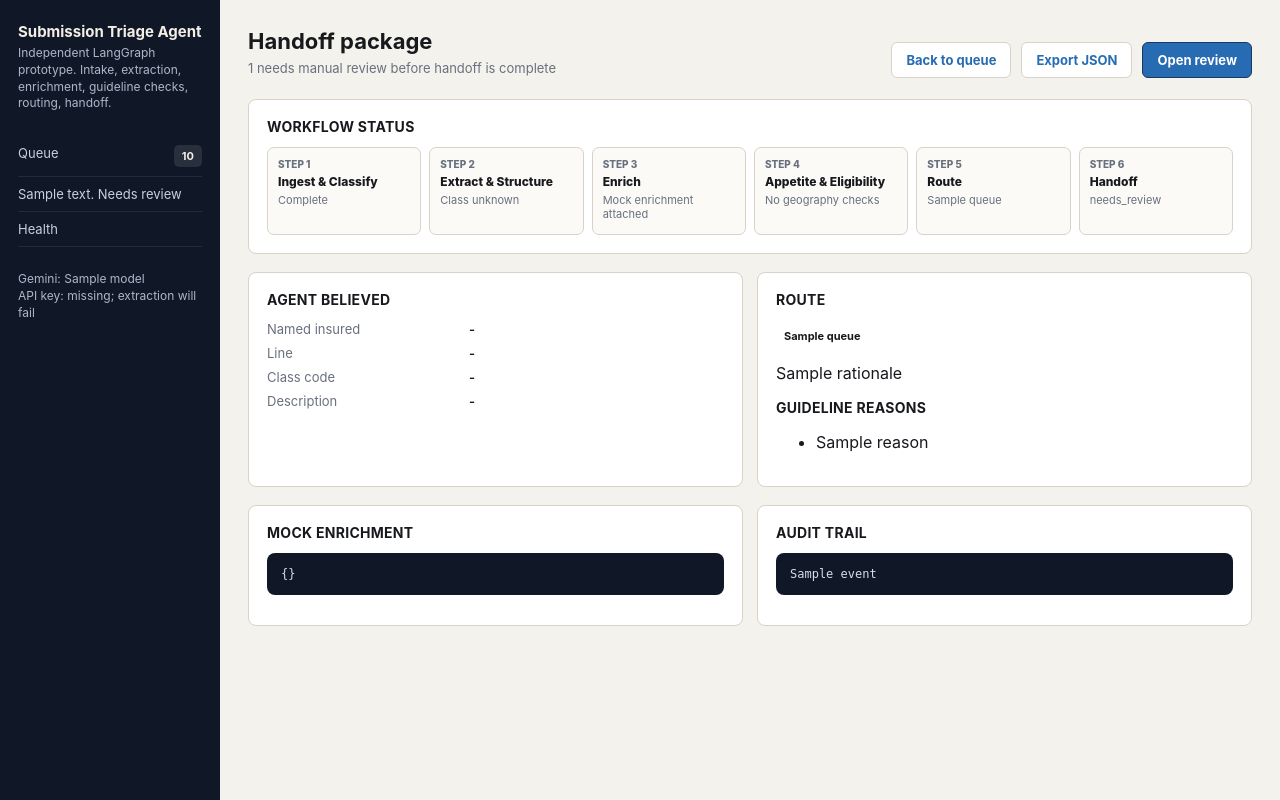
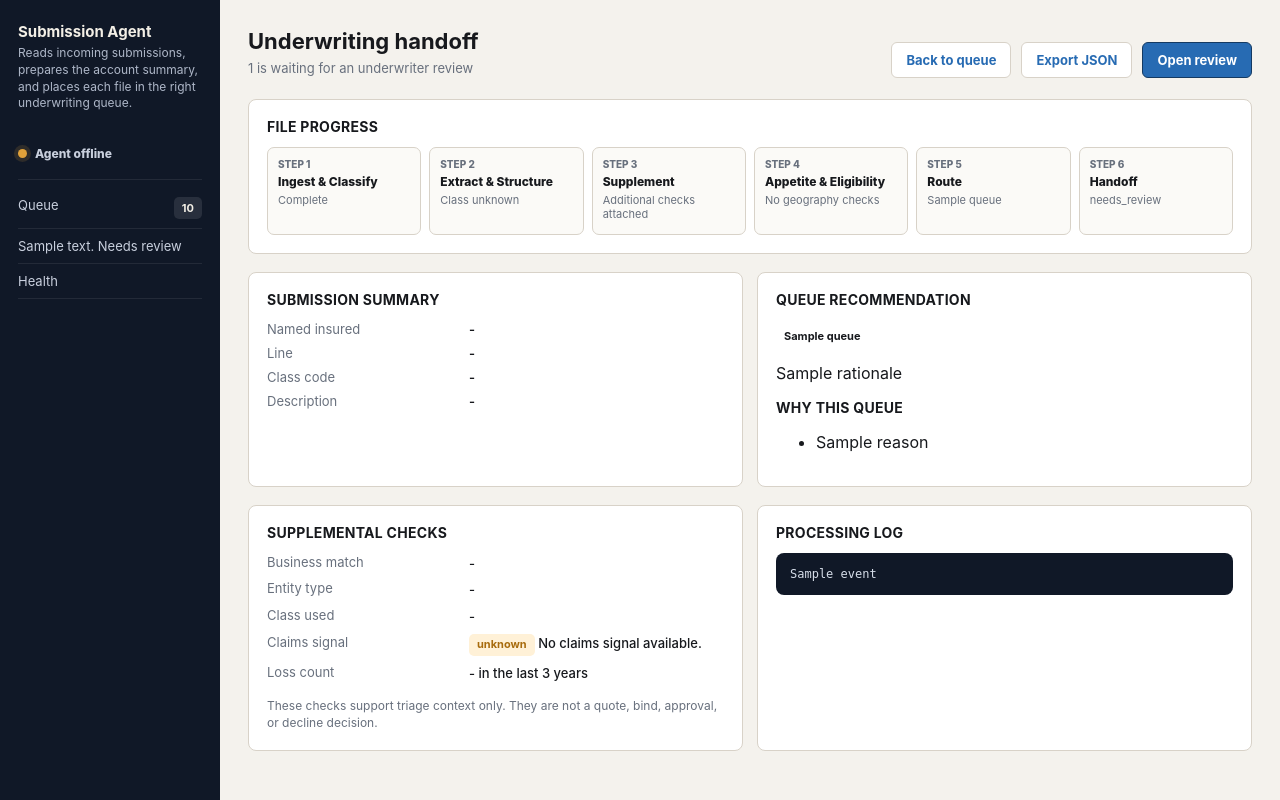
Before and after one commit to jayesh2810/submission-triage-agentt, a FastAPI app: template templates/handoff.html in a window 1280 px wide. Run offline with FastAPI, Linux system fonts and the light colour scheme; the template is opened without the code that fills it: most values are stand-ins (such as "Sample title", 1, 10 or a date in 2020).

Commit message:
Polish underwriting demo UI

```diff
--- a/static/app.css
+++ b/static/app.css
@@ -40,6 +40,32 @@ a { color: inherit; }
   line-height: 1.4;
   margin-bottom: 24px;
 }
+.agent-status {
+  display: flex;
+  align-items: center;
+  gap: 8px;
+  color: #c8cfdd;
+  font-size: 12px;
+  font-weight: 800;
+  padding: 10px 0 18px;
+  border-bottom: 1px solid rgba(255,255,255,.08);
+  margin-bottom: 8px;
+}
+.status-dot {
+  width: 9px;
+  height: 9px;
+  border-radius: 999px;
+  background: #7c8799;
+  box-shadow: 0 0 0 4px rgba(124,135,153,.12);
+}
+.agent-status.online .status-dot {
+  background: #41d98c;
+  box-shadow: 0 0 0 4px rgba(65,217,140,.15), 0 0 16px rgba(65,217,140,.45);
+}
+.agent-status.offline .status-dot {
+  background: #e0a13a;
+  box-shadow: 0 0 0 4px rgba(224,161,58,.14);
+}
 .nav a {
   display: flex;
   justify-content: space-between;
@@ -60,10 +86,16 @@ a { color: inherit; }
 }
 .pill { background: rgba(255,255,255,.1); color: #f3efe6; }
 .badge.ready_for_uw, .badge.complete { background: #e3f3eb; color: var(--green); }
+.badge.low { background: #e3f3eb; color: var(--green); }
 .badge.missing_info, .badge.needs_review { background: #fff1d7; color: var(--amber); }
+.badge.medium { background: #fff1d7; color: var(--amber); }
 .badge.senior_uw_review { background: #eeeafd; color: var(--purple); }
-.badge.prohibited_class_review, .badge.gap, .badge.error { background: #f9e3e3; color: var(--red); }
-.content { padding: 28px; max-width: 1180px; }
+.badge.prohibited_class_review, .badge.gap, .badge.error, .badge.high { background: #f9e3e3; color: var(--red); }
+.content {
+  padding: 28px;
+  width: 100%;
+  max-width: none;
+}
 .topline {
   display: flex;
   align-items: center;
@@ -140,7 +172,7 @@ td { border-bottom: 1px solid #ece8df; padding: 10px 9px; vertical-align: top; }
 tr:last-child td { border-bottom: 0; }
 .steps {
   display: grid;
-  grid-template-columns: repeat(6, 1fr);
+  grid-template-columns: repeat(6, minmax(150px, 1fr));
   gap: 8px;
 }
 .step {
@@ -213,6 +245,15 @@ tr:last-child td { border-bottom: 0; }
 }
 .kv dt { color: var(--muted); }
 .kv dd { margin: 0; font-weight: 600; }
+.check-list dd {
+  font-weight: 500;
+  line-height: 1.45;
+}
+.panel-note {
+  margin: 14px 0 0;
+  font-size: 12px;
+  line-height: 1.45;
+}
 .notice {
   border: 1px solid #e6bd72;
   background: #fff8ea;
--- a/templates/base.html
+++ b/templates/base.html
@@ -3,23 +3,23 @@
 <head>
   <meta charset="utf-8">
   <meta name="viewport" content="width=device-width, initial-scale=1">
-  <title>{% block title %}Submission Triage Agent{% endblock %}</title>
+  <title>{% block title %}Submission Agent{% endblock %}</title>
   <link rel="stylesheet" href="/static/app.css">
 </head>
 <body>
 <div class="shell">
   <aside class="side">
-    <div class="brand">Submission Triage Agent</div>
-    <div class="subbrand">Independent LangGraph prototype. Intake, extraction, enrichment, guideline checks, routing, handoff.</div>
+    <div class="brand">Submission Agent</div>
+    <div class="subbrand">Reads incoming submissions, prepares the account summary, and places each file in the right underwriting queue.</div>
+    <div class="agent-status {% if llm.api_key_set %}online{% else %}offline{% endif %}">
+      <span class="status-dot"></span>
+      <span>Agent {% if llm.api_key_set %}online{% else %}offline{% endif %}</span>
+    </div>
     <nav class="nav">
       <a href="/">Queue <span class="pill">{{ counts.ready_for_uw + counts.missing_info + counts.senior_uw_review + counts.prohibited_class_review }}</span></a>
       <a href="/">{{ counts.needs_review }} Needs review</a>
       <a href="/health">Health</a>
     </nav>
-    <div style="margin-top:24px" class="subbrand">
-      Gemini: {{ llm.model }}<br>
-      API key: {% if llm.api_key_set %}set{% else %}missing; extraction will fail{% endif %}
-    </div>
   </aside>
   <main class="content">
     {% block content %}{% endblock %}
--- a/templates/handoff.html
+++ b/templates/handoff.html
@@ -1,5 +1,5 @@
 {% extends "base.html" %}
-{% block title %}Handoff - Submission Triage Agent{% endblock %}
+{% block title %}Handoff - Submission Agent{% endblock %}
 {% block content %}
 {% set handoff = state.get("handoff") or {} %}
 {% set interrupt = state.get("interrupt") or {} %}
@@ -11,8 +11,8 @@
 
 <div class="topline">
   <div>
-    <h1>Handoff package</h1>
-    <div class="hint">{{ state.submission_id }}{% if state.status == "needs_review" %} needs manual review before handoff is complete{% endif %}</div>
+    <h1>Underwriting handoff</h1>
+    <div class="hint">{{ state.submission_id }}{% if state.status == "needs_review" %} is waiting for an underwriter review{% endif %}</div>
   </div>
   <div class="actions">
     <a class="button secondary" href="/">Back to queue</a>
@@ -32,11 +32,11 @@
 {% endif %}
 
 <div class="panel">
-  <h2>Workflow status</h2>
+  <h2>File progress</h2>
   <div class="steps">
     <div class="step"><div class="num">STEP 1</div><div class="title">Ingest & Classify</div><div class="desc">Complete</div></div>
     <div class="step"><div class="num">STEP 2</div><div class="title">Extract & Structure</div><div class="desc">{% if extraction_failed %}Failed{% else %}Class {{ sub.class_code or "unknown" }}{% endif %}</div></div>
-    <div class="step"><div class="num">STEP 3</div><div class="title">Enrich</div><div class="desc">{% if extraction_failed %}Skipped{% else %}Mock enrichment attached{% endif %}</div></div>
+    <div class="step"><div class="num">STEP 3</div><div class="title">Supplement</div><div class="desc">{% if extraction_failed %}Skipped{% else %}Additional checks attached{% endif %}</div></div>
     <div class="step"><div class="num">STEP 4</div><div class="title">Appetite & Eligibility</div><div class="desc">{% if extraction_failed %}Skipped{% else %}No geography checks{% endif %}</div></div>
     <div class="step"><div class="num">STEP 5</div><div class="title">Route</div><div class="desc">{% if extraction_failed %}Skipped{% else %}{{ routing.queue or "pending" }}{% endif %}</div></div>
     <div class="step"><div class="num">STEP 6</div><div class="title">Handoff</div><div class="desc">{{ state.status }}</div></div>
@@ -45,7 +45,7 @@
 
 <div class="grid two">
   <div class="panel">
-    <h2>Agent believed</h2>
+    <h2>Submission summary</h2>
     <dl class="kv">
       <dt>Named insured</dt><dd>{{ sub.named_insured or "-" }}</dd>
       <dt>Line</dt><dd>{{ sub.line_of_business or "-" }}</dd>
@@ -54,7 +54,7 @@
     </dl>
   </div>
   <div class="panel">
-    <h2>Route</h2>
+    <h2>Queue recommendation</h2>
     {% if routing.queue %}
     <p><span class="badge {{ routing.queue }}">{{ routing.queue }}</span></p>
     <p>{{ routing.rationale }}</p>
@@ -65,7 +65,7 @@
     <p><span class="badge needs_review">needs_review</span></p>
     <p>Graph is waiting for manual review.</p>
     {% endif %}
-    <h3>Guideline reasons</h3>
+    <h3>Why this queue</h3>
     <ul>
       {% for reason in guidelines.reasons or [] %}<li>{{ reason }}</li>{% endfor %}
     </ul>
@@ -74,11 +74,25 @@
 
 <div class="grid two">
   <div class="panel">
-    <h2>Mock enrichment</h2>
-    <pre>{{ enrich }}</pre>
+    <h2>Supplemental checks</h2>
+    {% set profile = enrich.get("business_profile") or {} %}
+    {% set claims = enrich.get("claims_signal") or {} %}
+    <dl class="kv check-list">
+      <dt>Business match</dt>
+      <dd>{{ profile.get("matched_name") or sub.named_insured or "-" }}</dd>
+      <dt>Entity type</dt><dd>{{ profile.get("entity_type") or "-" }}</dd>
+      <dt>Class used</dt><dd>{{ profile.get("normalized_class_code") or sub.class_code or "-" }}</dd>
+      <dt>Claims signal</dt>
+      <dd>
+        <span class="badge {{ claims.get("severity") or "missing_info" }}">{{ claims.get("severity") or "unknown" }}</span>
+        {{ claims.get("summary") or "No claims signal available." }}
+      </dd>
+      <dt>Loss count</dt><dd>{{ claims.get("loss_count_3yr", "-") }} in the last 3 years</dd>
+    </dl>
+    <p class="muted panel-note">These checks support triage context only. They are not a quote, bind, approval, or decline decision.</p>
   </div>
   <div class="panel">
-    <h2>Audit trail</h2>
+    <h2>Processing log</h2>
     <pre>{% for event in state.audit_events or [] %}{{ event }}
 {% endfor %}</pre>
   </div>
--- a/templates/queue.html
+++ b/templates/queue.html
@@ -1,10 +1,10 @@
 {% extends "base.html" %}
-{% block title %}Queue - Submission Triage Agent{% endblock %}
+{% block title %}Submission Agent{% endblock %}
 {% block content %}
 <div class="topline">
   <div>
-    <h1>Submission queue</h1>
-    <div class="hint">Upload a PDF submission, run the six-step graph, and inspect where the agent can go wrong.</div>
+    <h1>Submission Agent</h1>
+    <div class="hint">Upload a PDF submission. The agent reads the file, prepares the account, and places it in the right underwriting queue.</div>
   </div>
 </div>
 
```
Also changed, not shown: templates/review.html (+5 -5 lines).
